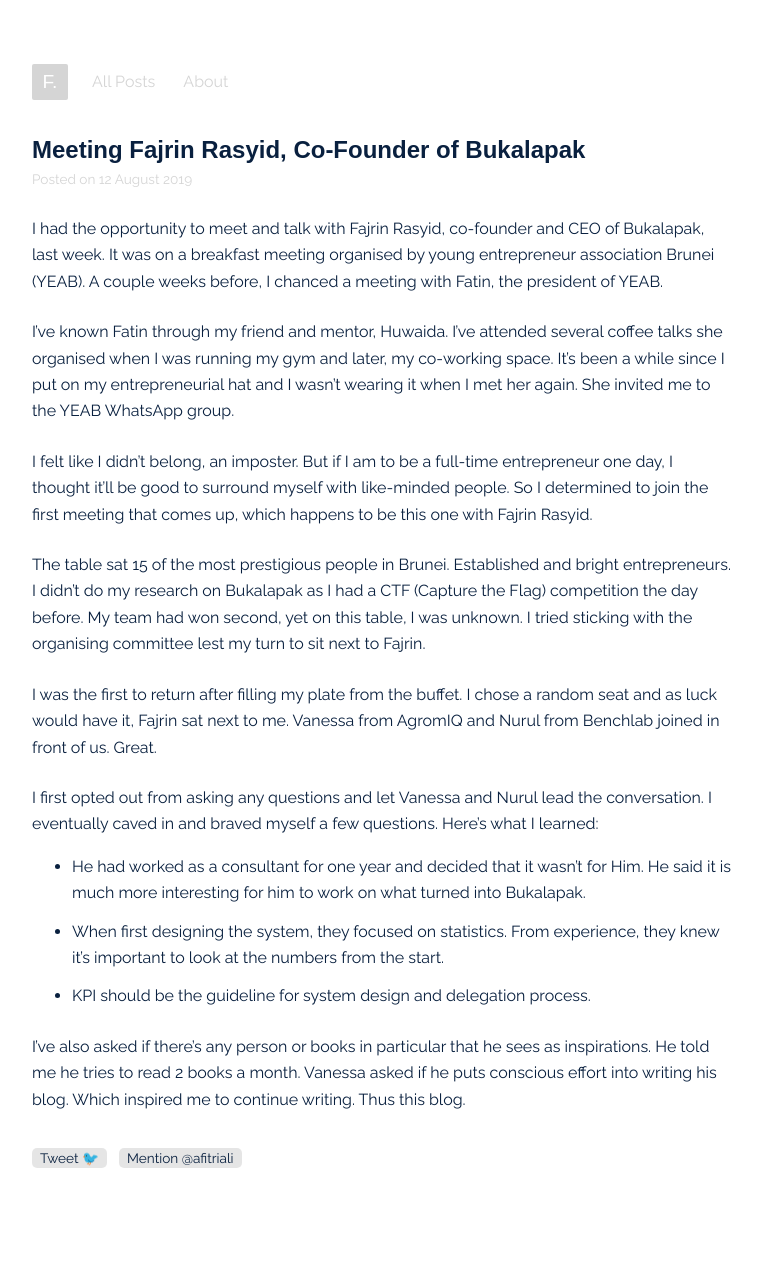
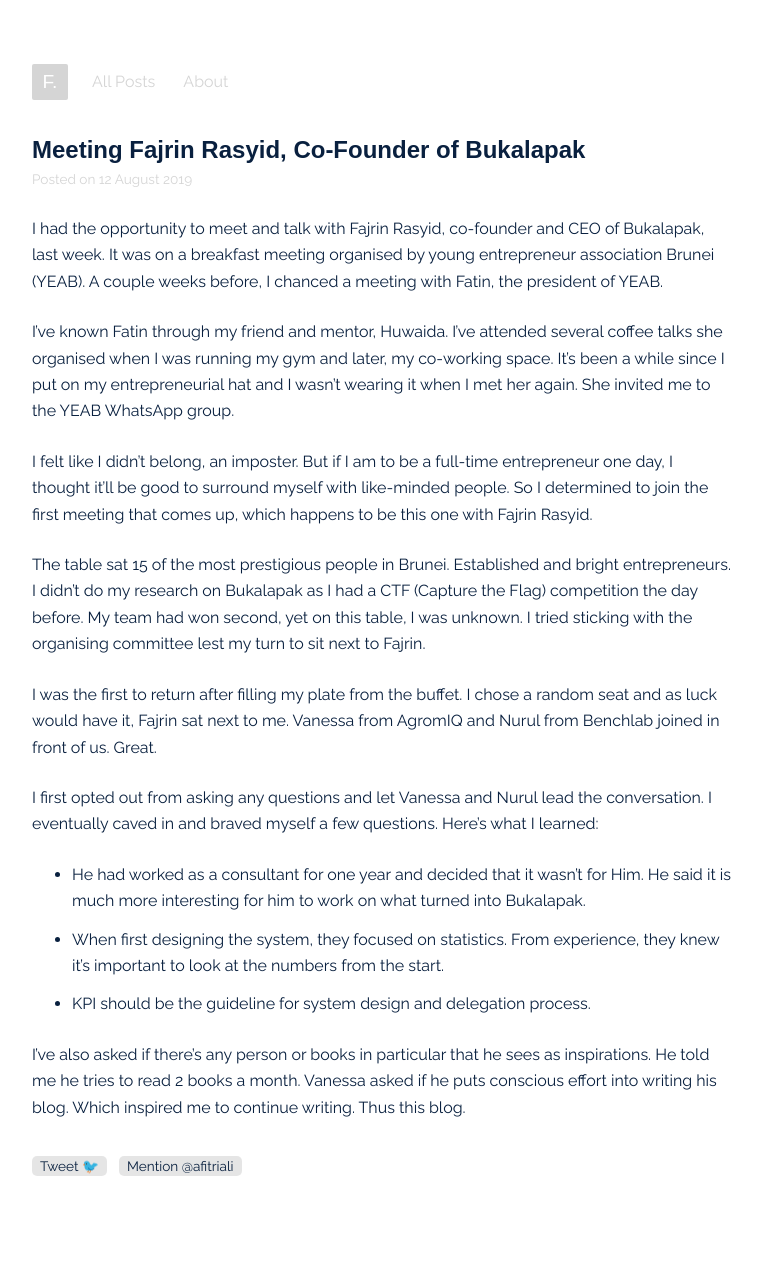
Before and after one commit to xfltrt/xfltrt.github.io, a Jekyll site: the page built from _posts/2019-08-12-meeting-fajrin-rasyid.md, in a window 1280 px wide. Shown: the whole page, without its empty margins (258-1020 px from the left). Built offline with Jekyll 4.4.1, drawn with Linux system fonts in a browser that asks for light colours; some web fonts are replaced; comment, search, counter and statistics services are not loaded.

Commit message:
Update main.scss

```diff
--- a/_sass/main.scss
+++ b/_sass/main.scss
@@ -32,11 +32,13 @@
 }
 
 p,
+ul,
 li {
   line-height: 1.65rem;
 }
 
-p {
+p,
+ul {
   margin-top: 24px;
 }
 
```
